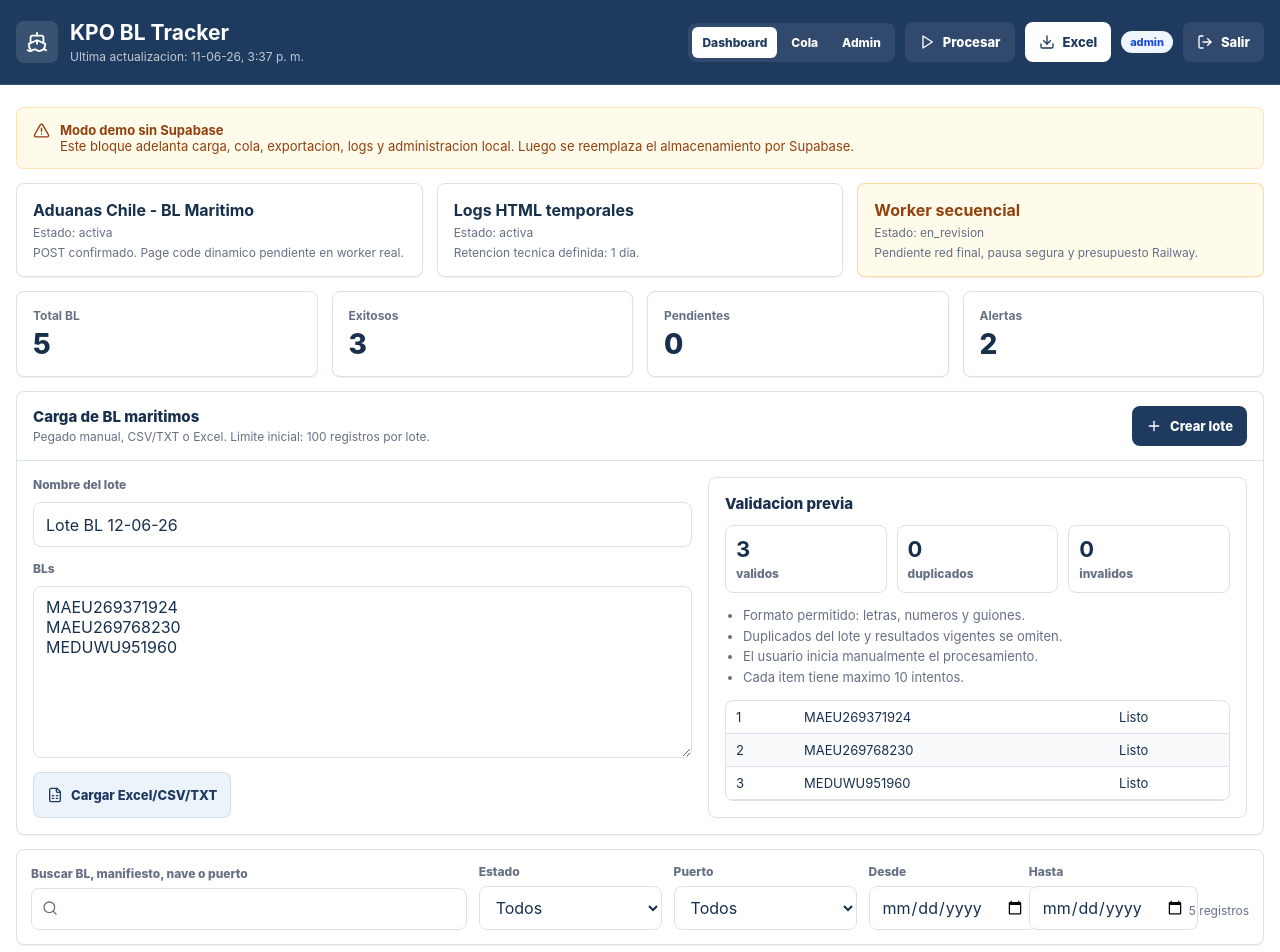
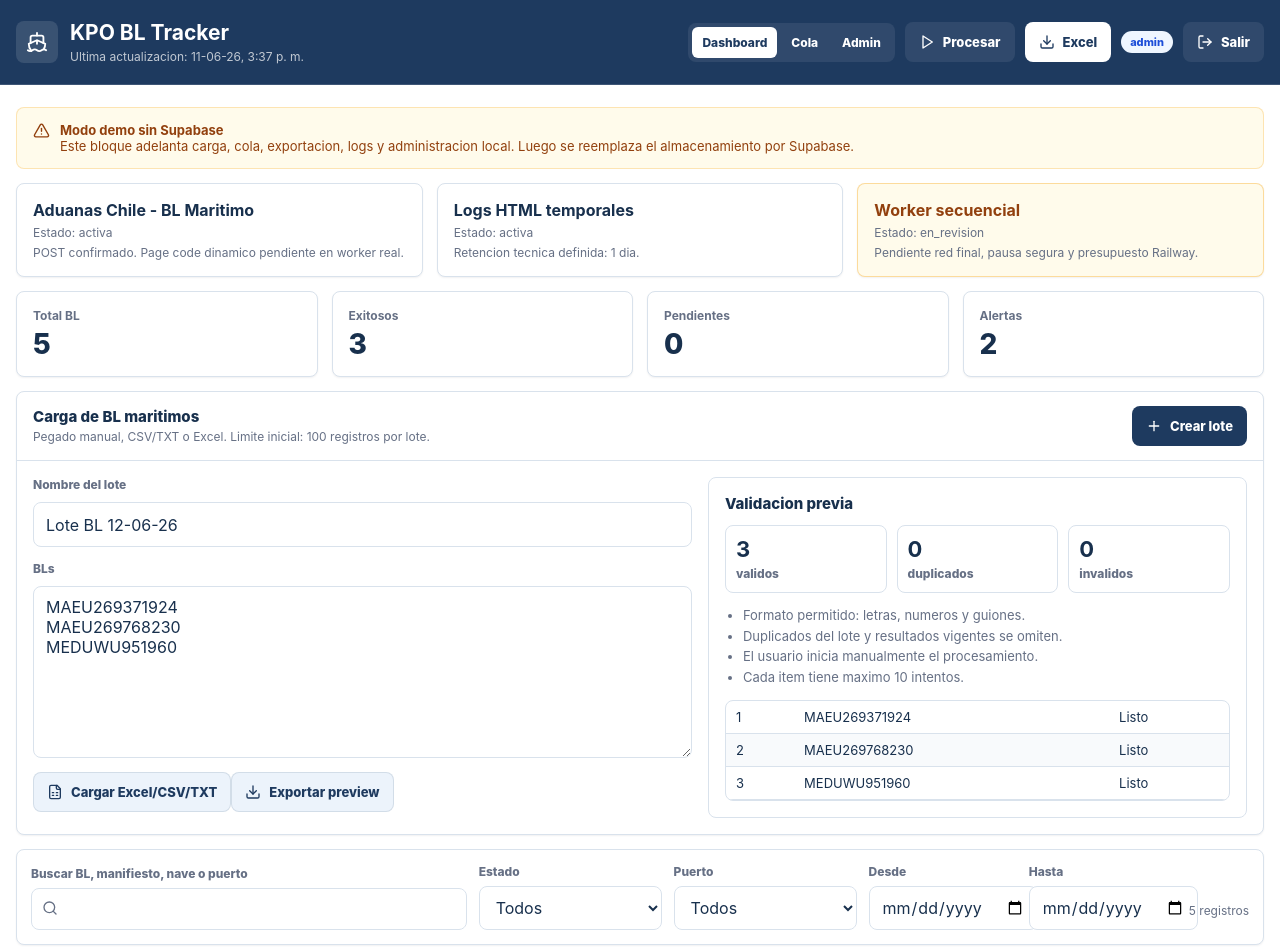
Before and after one commit to oderflaicrag2025/bl-traker, a React (Vite) app: page / in a window 1280 px wide. Shown: the top 952 px of the page. Built offline with nearby package versions, Linux system fonts and the light colour scheme.

Commit message:
Add preview export action to upload panel

```diff
--- a/src/components/UploadPanel.tsx
+++ b/src/components/UploadPanel.tsx
@@ -1,4 +1,4 @@
-import { FileSpreadsheet, Plus } from "lucide-react";
+import { Download, FileSpreadsheet, Plus } from "lucide-react";
 import { MAX_BATCH_SIZE } from "../lib/bl-validation";
 import type { UploadPreview } from "../lib/types";
 
@@ -10,9 +10,10 @@ interface UploadPanelProps {
   onRaw: (value: string) => void;
   onFile: (file?: File) => void | Promise<void>;
   onCreate: () => void;
+  onExportPreview: () => void | Promise<void>;
 }
 
-export function UploadPanel({ raw, preview, batchName, setBatchName, onRaw, onFile, onCreate }: UploadPanelProps) {
+export function UploadPanel({ raw, preview, batchName, setBatchName, onRaw, onFile, onCreate, onExportPreview }: UploadPanelProps) {
   return (
     <section className="panel">
       <div className="panel-header">
@@ -21,7 +22,7 @@ export function UploadPanel({ raw, preview, batchName, setBatchName, onRaw, onFi
           <p className="panel-subtitle">Pegado manual, CSV/TXT o Excel. Limite inicial: {MAX_BATCH_SIZE} registros por lote.</p>
         </div>
         <button className="btn btn-primary" type="button" onClick={onCreate} disabled={!preview.validRows.length}>
-          <Plus size={16} />Crear lote
+          <Plus size={16} aria-hidden="true" />Crear lote
         </button>
       </div>
       <div className="panel-body upload-grid">
@@ -34,10 +35,15 @@ export function UploadPanel({ raw, preview, batchName, setBatchName, onRaw, onFi
             <span>BLs</span>
             <textarea className="textarea" value={raw} onChange={(event) => onRaw(event.target.value)} placeholder="Un BL por linea o separados por coma" />
           </label>
-          <label className="btn btn-secondary file-button">
-            <FileSpreadsheet size={16} />Cargar Excel/CSV/TXT
-            <input type="file" hidden accept=".xlsx,.xls,.csv,.txt,.tsv" onChange={(event) => void onFile(event.target.files?.[0])} />
-          </label>
+          <div className="upload-actions">
+            <label className="btn btn-secondary file-button">
+              <FileSpreadsheet size={16} aria-hidden="true" />Cargar Excel/CSV/TXT
+              <input type="file" hidden accept=".xlsx,.xls,.csv,.txt,.tsv" onChange={(event) => void onFile(event.target.files?.[0])} />
+            </label>
+            <button className="btn btn-secondary" type="button" onClick={() => void onExportPreview()} disabled={!preview.rows.length} aria-label="Exportar validacion previa a Excel">
+              <Download size={16} aria-hidden="true" />Exportar preview
+            </button>
+          </div>
         </div>
         <PreviewCard preview={preview} />
       </div>
```
